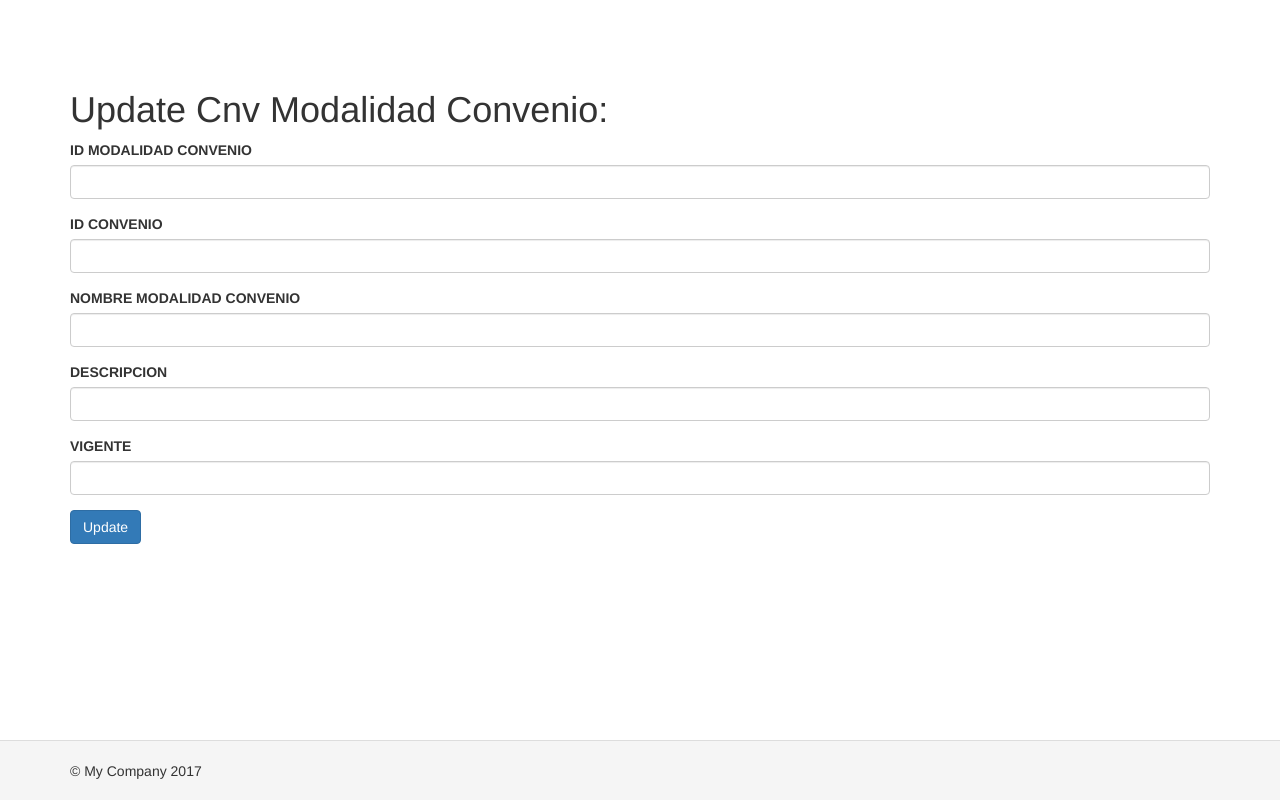
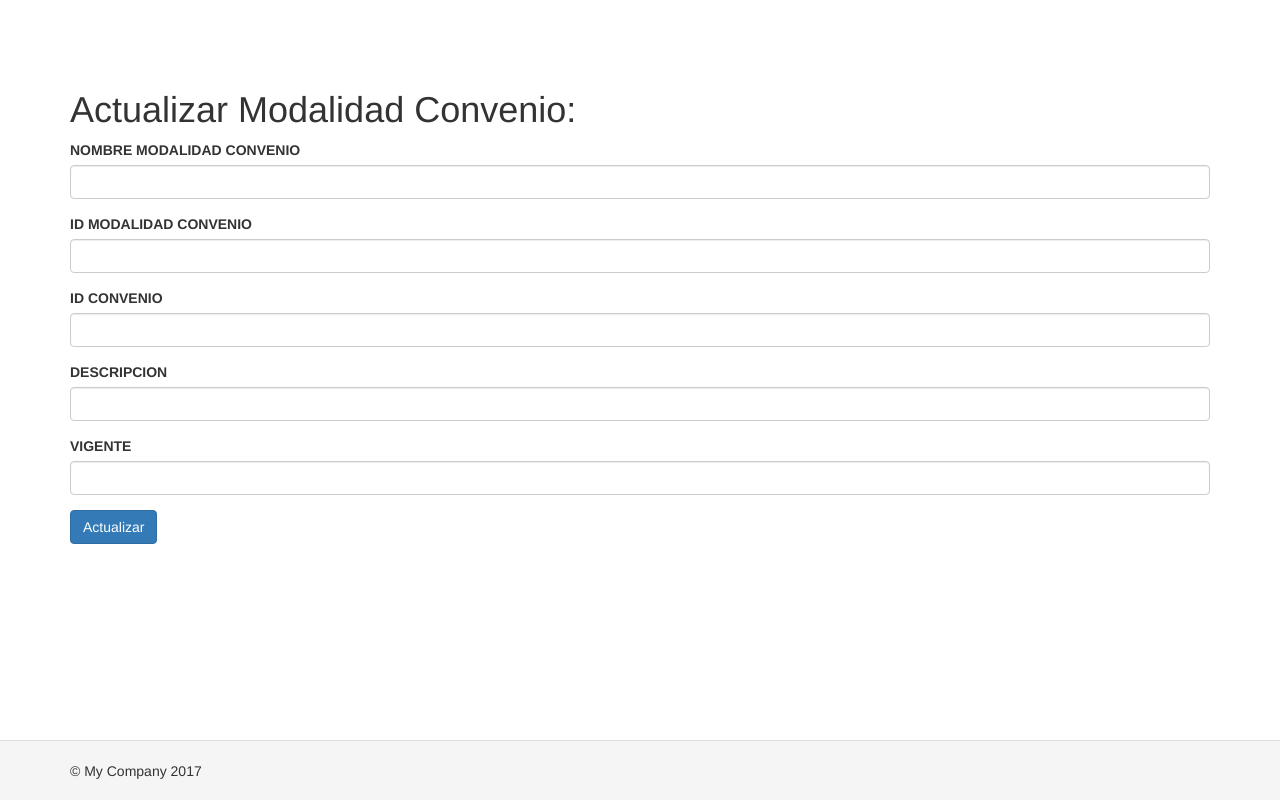
Before and after one commit to basrodri/ProyectoTaller, a Yii app: template views/modalidad-convenio/update.php in a window 1280 px wide. Run offline with PHP 8.4 and a stand-in for Yii, Linux system fonts and the light colour scheme; the template is opened without the code that fills it, so the values that code supplies are empty; form fields are guessed from the names that the template uses; some libraries are stand-ins or nearby versions.

Commit message:
Arreglo de errres Modalidad Convenio

```diff
--- a/composer.json
+++ b/composer.json
@@ -17,7 +17,10 @@
         "php": ">=5.4.0",
         "yiisoft/yii2": "~2.0.5",
         "yiisoft/yii2-bootstrap": "~2.0.0",
-        "yiisoft/yii2-swiftmailer": "~2.0.0"
+        "yiisoft/yii2-swiftmailer": "~2.0.0",
+        "2amigos/yii2-date-picker-widget": "*",
+        "kartik-v/yii2-widget-select2": "@dev",
+         "2amigos/yii2-tinymce-widget": "*"
     },
     "require-dev": {
         "yiisoft/yii2-debug": "~2.0.0",
--- a/views/layouts/main.php
+++ b/views/layouts/main.php
@@ -41,6 +41,7 @@ AppAsset::register($this);
             ['label' => 'About', 'url' => ['/site/about']],
             ['label' => 'Contact', 'url' => ['/site/contact']],
             ['label' => 'Modalidad Convenio', 'url' => ['/modalidad-convenio/index']],
+
             Yii::$app->user->isGuest ? (
                 ['label' => 'Login', 'url' => ['/site/login']]
             ) : (
--- a/views/modalidad-convenio/_form.php
+++ b/views/modalidad-convenio/_form.php
@@ -1,29 +1,29 @@
 <?php
-
 use yii\helpers\Html;
 use yii\widgets\ActiveForm;
-
 /* @var $this yii\web\View */
 /* @var $model app\models\CnvModalidadConvenio */
 /* @var $form yii\widgets\ActiveForm */
 ?>
 
-<div class="cnv-modalidad-convenio-form">
+<div class="Modalidad Convenio">
 
     <?php $form = ActiveForm::begin(); ?>
+
+    <?= $form->field($model, 'NOMBRE_MODALIDAD_CONVENIO')->textInput(['maxlength' => true]) ?>
 
     <?= $form->field($model, 'ID_MODALIDAD_CONVENIO')->textInput() ?>
 
     <?= $form->field($model, 'ID_CONVENIO')->textInput() ?>
 
-    <?= $form->field($model, 'NOMBRE_MODALIDAD_CONVENIO')->textInput(['maxlength' => true]) ?>
+
 
     <?= $form->field($model, 'DESCRIPCION')->textInput(['maxlength' => true]) ?>
 
     <?= $form->field($model, 'VIGENTE')->textInput(['maxlength' => true]) ?>
 
     <div class="form-group">
-        <?= Html::submitButton($model->isNewRecord ? 'Create' : 'Update', ['class' => $model->isNewRecord ? 'btn btn-success' : 'btn btn-primary']) ?>
+        <?= Html::submitButton($model->isNewRecord ? 'Crear' : 'Actualizar', ['class' => $model->isNewRecord ? 'btn btn-success' : 'btn btn-primary']) ?>
     </div>
 
     <?php ActiveForm::end(); ?>
--- a/views/modalidad-convenio/update.php
+++ b/views/modalidad-convenio/update.php
@@ -1,16 +1,13 @@
 <?php
-
 use yii\helpers\Html;
-
 /* @var $this yii\web\View */
 /* @var $model app\models\CnvModalidadConvenio */
-
-$this->title = 'Update Cnv Modalidad Convenio: ' . $model->ID_MODALIDAD_CONVENIO;
-$this->params['breadcrumbs'][] = ['label' => 'Cnv Modalidad Convenios', 'url' => ['index']];
+$this->title = 'Actualizar Modalidad Convenio: ' . $model->ID_MODALIDAD_CONVENIO;
+$this->params['breadcrumbs'][] = ['label' => 'Modalidad Convenios', 'url' => ['index']];
 $this->params['breadcrumbs'][] = ['label' => $model->ID_MODALIDAD_CONVENIO, 'url' => ['view', 'id' => $model->ID_MODALIDAD_CONVENIO]];
-$this->params['breadcrumbs'][] = 'Update';
+$this->params['breadcrumbs'][] = 'Actualizar';
 ?>
-<div class="cnv-modalidad-convenio-update">
+<div class="Actualizar Modalidad Convenio">
 
     <h1><?= Html::encode($this->title) ?></h1>
 
```
Also changed, not shown: models/CnvModalidadConvenio.php (+4 -4 lines), views/modalidad-convenio/_search.php (+3 -5 lines), views/modalidad-convenio/create.php (+3 -7 lines), views/modalidad-convenio/index.php (+4 -8 lines), views/modalidad-convenio/view.php (+6 -8 lines).
